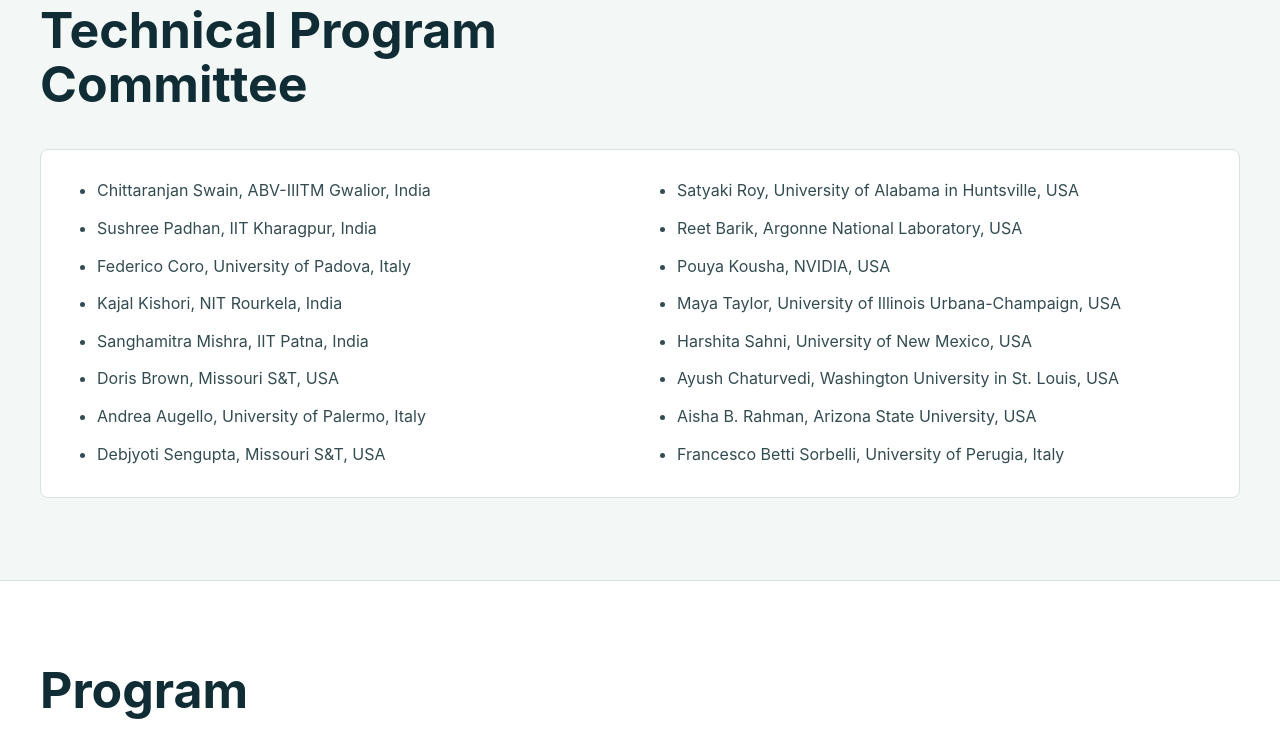
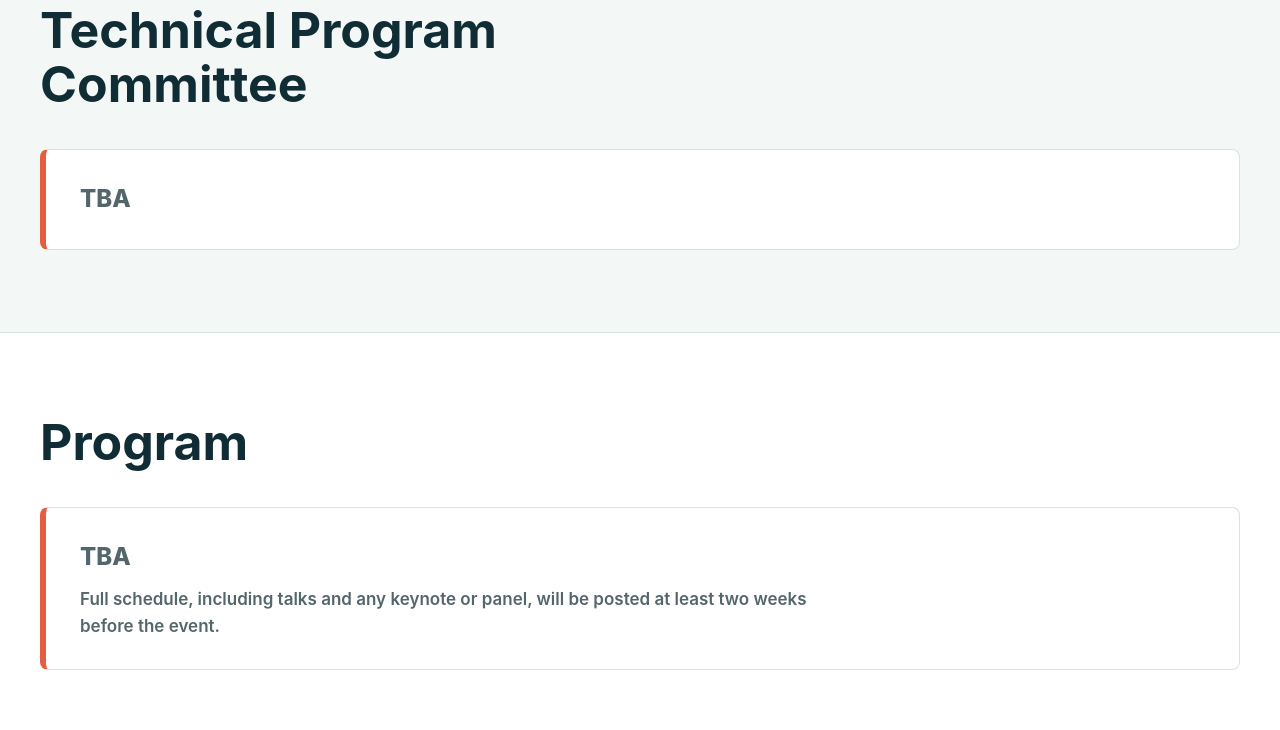
Before and after one commit to anuragsatpathy/perrobotics-2027, a plain HTML site: page index.html in a window 1280 px wide. Shown: the part 3862-4592 px from the top of the page. Drawn offline with Linux system fonts and the light colour scheme.

Commit message:
Replace TPC list with TBA

```diff
--- a/index.html
+++ b/index.html
@@ -646,24 +646,7 @@
         <div class="section-head">
           <h2>Technical Program Committee</h2>
         </div>
-        <ul class="tpc-list">
-          <li>Chittaranjan Swain, ABV-IIITM Gwalior, India</li>
-          <li>Sushree Padhan, IIT Kharagpur, India</li>
-          <li>Federico Coro, University of Padova, Italy</li>
-          <li>Kajal Kishori, NIT Rourkela, India</li>
-          <li>Sanghamitra Mishra, IIT Patna, India</li>
-          <li>Doris Brown, Missouri S&amp;T, USA</li>
-          <li>Andrea Augello, University of Palermo, Italy</li>
-          <li>Debjyoti Sengupta, Missouri S&amp;T, USA</li>
-          <li>Satyaki Roy, University of Alabama in Huntsville, USA</li>
-          <li>Reet Barik, Argonne National Laboratory, USA</li>
-          <li>Pouya Kousha, NVIDIA, USA</li>
-          <li>Maya Taylor, University of Illinois Urbana-Champaign, USA</li>
-          <li>Harshita Sahni, University of New Mexico, USA</li>
-          <li>Ayush Chaturvedi, Washington University in St. Louis, USA</li>
-          <li>Aisha B. Rahman, Arizona State University, USA</li>
-          <li>Francesco Betti Sorbelli, University of Perugia, Italy</li>
-        </ul>
+        <div class="tba">TBA</div>
       </div>
     </section>
 
```
